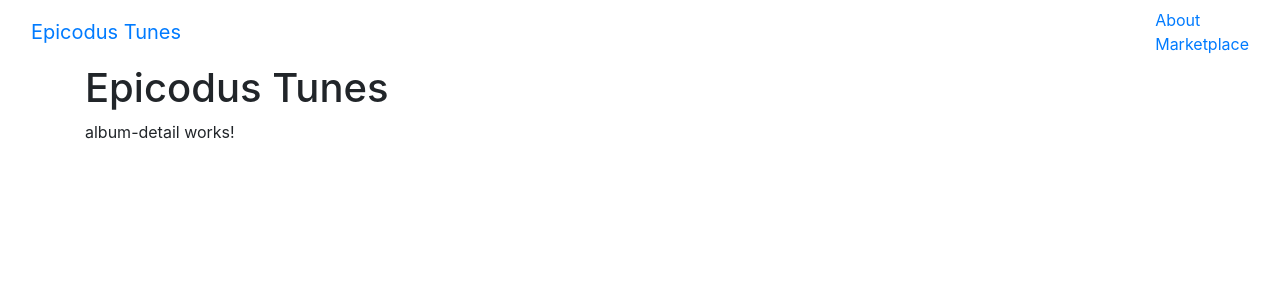
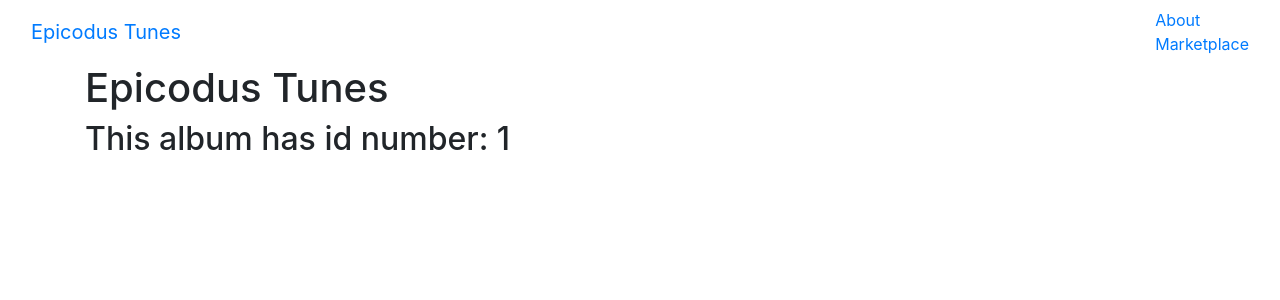
Before and after one commit to jmcnamara44/epicodus-tunes, an Angular app: page /albums/1 in a window 1280 px wide. Shown: the top 300 px of the page. Built offline with nearby package versions, Linux system fonts and the light colour scheme.

Commit message:
finish dynamic routing:retrieving parameters

```diff
--- a/src/app/album-detail/album-detail.component.html
+++ b/src/app/album-detail/album-detail.component.html
@@ -1,3 +1 @@
-<p>
-  album-detail works!
-</p>
+<h2>This album has id number: {{albumId}}</h2>
--- a/src/app/album-detail/album-detail.component.ts
+++ b/src/app/album-detail/album-detail.component.ts
@@ -1,4 +1,7 @@
 import { Component, OnInit } from '@angular/core';
+import { ActivatedRoute, Params } from '@angular/router';
+import { Location } from '@angular/common';
+import { Album } from '../album.model';
 
 @Component({
   selector: 'app-album-detail',
@@ -6,10 +9,14 @@ import { Component, OnInit } from '@angular/core';
   styleUrls: ['./album-detail.component.css']
 })
 export class AlbumDetailComponent implements OnInit {
+  albumId: number = null;
 
-  constructor() { }
+  constructor(private route: ActivatedRoute, private location: Location) {}
 
-  ngOnInit() {
+  ngOnInit()
+  {
+    this.route.params.forEach((urlParameters) => {
+      this.albumId = parseInt(urlParameters['id']);
+    });
   }
-
 }
```
